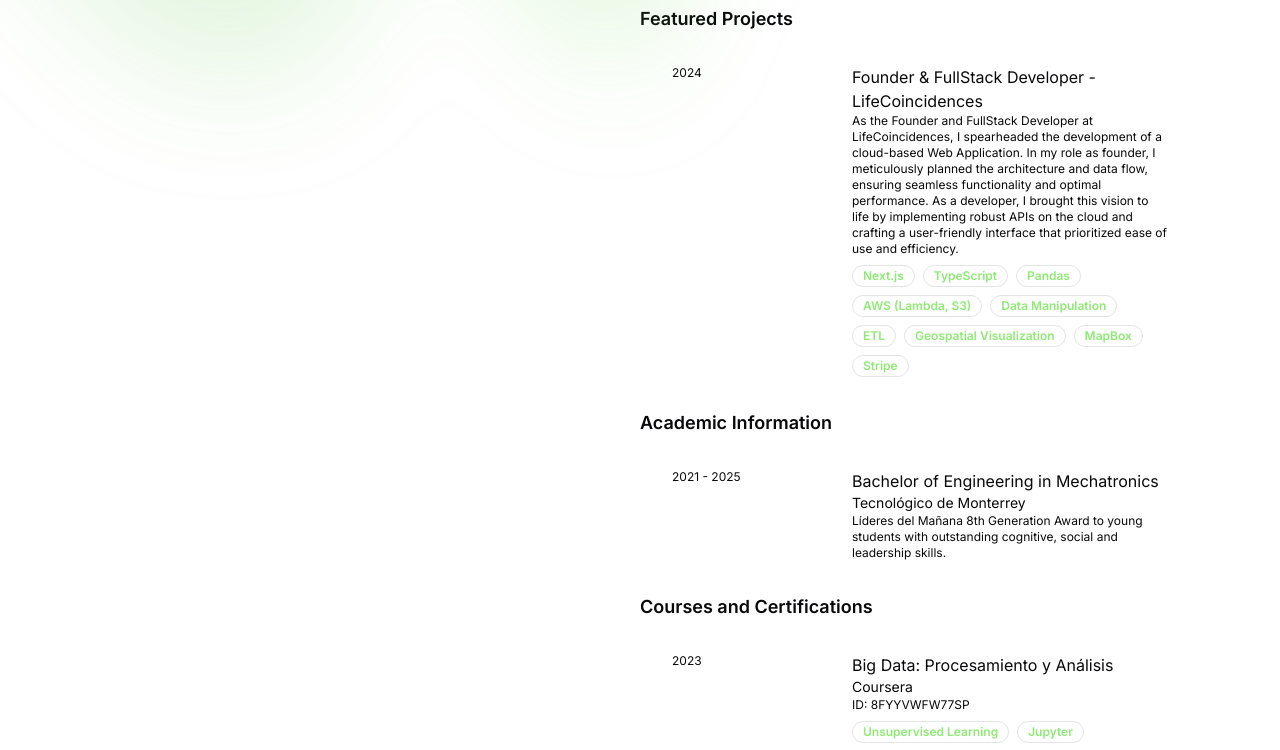
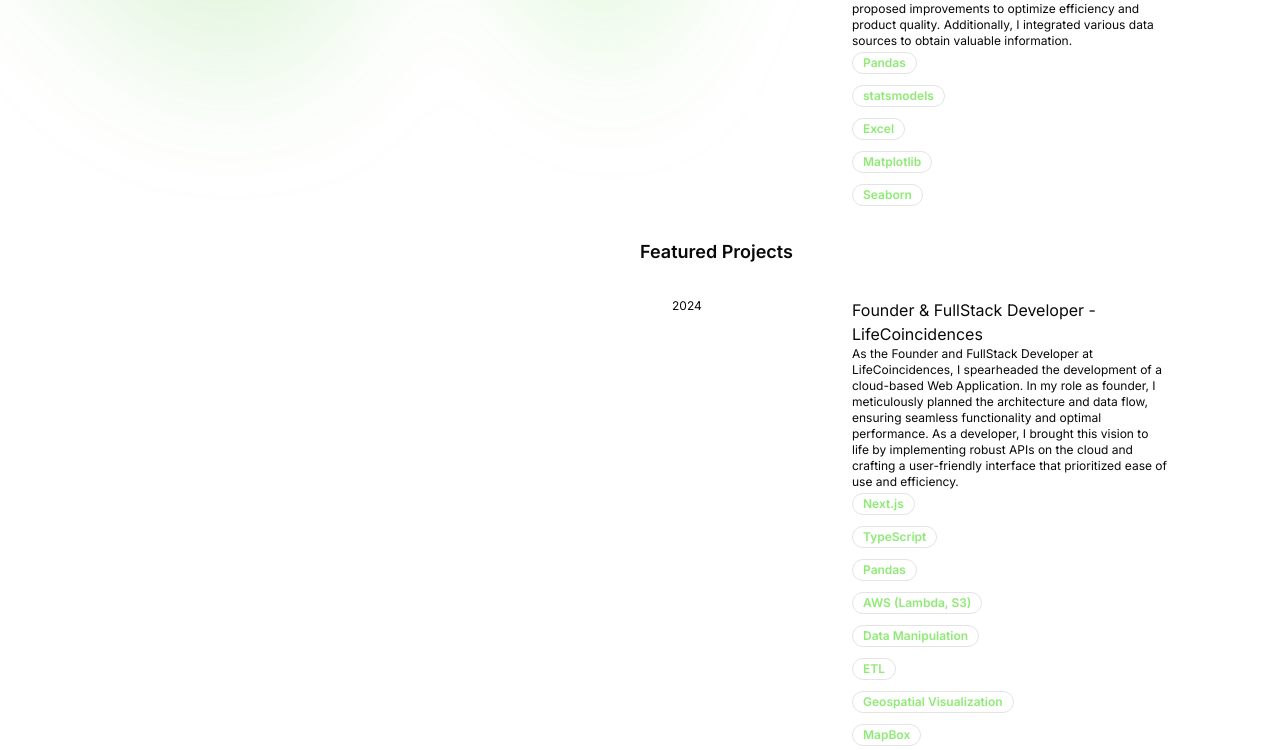
Before and after one commit to JAGS0816/next.js-customizable-portfolio, a Next.js app: page /resume in a window 1280 px wide. Shown: the part 659-1409 px from the top of the page. Built offline with nearby package versions, Linux system fonts and the light colour scheme.

Commit message:
Bugs fixed

```diff
--- a/next.config.mjs
+++ b/next.config.mjs
@@ -1,8 +1,5 @@
 /** @type {import('next').NextConfig} */
 const nextConfig = {
-    images:{
-        domains: ["media.licdn.com"]
-    }
 };
 
-export default nextConfig;
+export default nextConfig
--- a/src/app/globals.css
+++ b/src/app/globals.css
@@ -86,8 +86,8 @@ body::-webkit-scrollbar-thumb{
 }
 
 html {
-  cursor: url(https://cur.cursors-4u.net/games/gam-12/gam1113.cur), default !important;
+  cursor: url(https://cur.cursors-4u.net/games/gam-12/gam1113.cur);
 }
 * {
-  cursor: url(https://cur.cursors-4u.net/games/gam-12/gam1113.cur), pointer !important;
+  cursor: url(https://cur.cursors-4u.net/games/gam-12/gam1113.cur);
 }
--- a/src/app/layout.tsx
+++ b/src/app/layout.tsx
@@ -14,10 +14,10 @@ export const metadata: Metadata = {
 export default function RootLayout({
   children,
 }: Readonly<{
-  children: React.ReactNode;
+  children: React.ReactNode
 }>) {
   return (
-    <html lang="en" className=" cursor-[url(https://cur.cursors-4u.net/games/gam-12/gam1113.cur),_default,url(https://cur.cursors-4u.net/games/gam-12/gam1101.cur),_pointer] ">
+    <html lang="en" className="">
       <Providers>
         <body className={inter.className}>
           <Navbar/>
@@ -25,5 +25,5 @@ export default function RootLayout({
         </body>
       </Providers>
     </html>
-  );
+  )
 }
--- a/src/app/page.tsx
+++ b/src/app/page.tsx
@@ -38,11 +38,13 @@ export default function Home() {
           {
             personalInfo.socialNetworks
             .map((socialNet, index) => (
-              <Link href={socialNet[1] as string} target="_blank" key={index}>
-                <Button className=" z-0" variant={"outline"}>
-                  {socialNet[0]}
-                </Button>
-              </Link>
+              <div key={index}>
+                <Link href={socialNet[1] as string} target="_blank">
+                  <Button className=" z-0" variant={"outline"}>
+                    {socialNet[0]}
+                  </Button>
+                </Link>
+              </div>
             ))
           }
 
--- a/src/app/projects/page.tsx
+++ b/src/app/projects/page.tsx
@@ -27,7 +27,9 @@ const Page = () => {
                         {
                             projectsInfo.habilities
                             .map((item, key) => (
-                                <ToggleGroupItem key={key} value={item[0]}>{item[1]}</ToggleGroupItem>
+                                <div key={key}>
+                                    <ToggleGroupItem value={item[0]}>{item[1]}</ToggleGroupItem>
+                                </div>
                             ))
                         }
                     </ToggleGroup>
@@ -37,7 +39,9 @@ const Page = () => {
                         projectsInfo.projects
                         .filter((project) => (hability)?project.hability.includes(hability): true)
                         .map((project, key) => (
-                            <ProjectComponent project={project} key={key}/>
+                            <div key={key}>
+                                <ProjectComponent project={project}/>
+                            </div>
                         ))
                     }
                 </div>
--- a/src/app/resume/page.tsx
+++ b/src/app/resume/page.tsx
@@ -43,7 +43,11 @@ const CourseCard = (
                     {
                         position.skills
                         .map((item, index) => (
-                            <Badge key={index} className=" mr-2 hover:bg-green-500/10 text-[#3adb0d92]" variant={"outline"}>{item}</Badge>
+                            <div key={index}>
+                                <Badge  className=" mr-2 hover:bg-green-500/10 text-[#3adb0d92]" variant={"outline"}>
+                                    {item}
+                                </Badge>
+                            </div>
                         ))
                     }
                 </div>
@@ -91,11 +95,13 @@ const Page = () => {
                             {
                                 personalInfo.socialNetworks
                                 .map((socialNet, index) => (
-                                    <Link href={socialNet[1] as string} target="_blank" key={index}>
-                                        <Button className=" z-0" variant={"ghost"}>
-                                            {socialNet[0]}
-                                        </Button>
-                                    </Link>
+                                    <div key={index}>
+                                        <Link href={socialNet[1] as string} target="_blank" key={index}>
+                                            <Button className=" z-0" variant={"ghost"}>
+                                                {socialNet[0]}
+                                            </Button>
+                                        </Link>
+                                    </div>
                                 ))
                             }
 
@@ -125,7 +131,11 @@ const Page = () => {
                                         {
                                             position.technologies
                                             .map((item, index) => (
-                                                <Badge className=" mr-2 hover:bg-green-500/10 text-[#3adb0d92]" variant={"outline"} key={index}>{item}</Badge>
+                                                <div key={index}>
+                                                    <Badge className=" mr-2 hover:bg-green-500/10 text-[#3adb0d92]" variant={"outline"}>
+                                                        {item}
+                                                    </Badge>
+                                                </div>
                                             ))
                                         }
                                     </div>
@@ -154,7 +164,9 @@ const Page = () => {
                                         {
                                             position.technologies
                                             .map((item, index) => (
-                                                <Badge className=" mr-2 hover:bg-green-500/10 text-[#3adb0d92]" variant={"outline"} key={index}>{item}</Badge>
+                                                <div key={index}>
+                                                    <Badge className=" mr-2 hover:bg-green-500/10 text-[#3adb0d92]" variant={"outline"}>{item}</Badge>
+                                                </div>
                                             ))
                                         }
                                     </div>
--- a/src/components/ProjectComponent.tsx
+++ b/src/components/ProjectComponent.tsx
@@ -73,7 +73,8 @@ const ProjectComponent = (
                                         <Carousel className="w-full max-w-xl flex justify-center items-center">
                                             <CarouselContent>
                                                 {project.images.map((photo, index) => (
-                                                    <CarouselItem key={index}>
+                                                    <div key={index}>
+                                                        <CarouselItem >
                                                             <div className="flex justify-center items-center h-full">
                                                                 <Image
                                                                     height={1000}
@@ -84,6 +85,7 @@ const ProjectComponent = (
                                                                 />
                                                             </div>
                                                         </CarouselItem>
+                                                    </div>
                                                 ))}
                                             </CarouselContent>
                                             <CarouselPrevious />
@@ -137,4 +139,4 @@ const ProjectComponent = (
     )
 }
 
-export default ProjectComponent;
+export default ProjectComponent
--- a/src/config/PortfolioConfig.tsx
+++ b/src/config/PortfolioConfig.tsx
@@ -1,9 +1,9 @@
 import { GithubIcon, LinkedinIcon, Mail } from "lucide-react"
 
 export const personalInfo = {
-    socialNetworks: [[<GithubIcon/>, "https://github.com/JAGS0816"],
-                    [<LinkedinIcon/>, "https://www.linkedin.com/in/abrahamgs1608/"],
-                    [<Mail/>, "mailto:abraham.gs16@outlook.com"]],
+    socialNetworks: [[<GithubIcon key={1}/>, "https://github.com/JAGS0816"],
+                    [<LinkedinIcon key={2}/>, "https://www.linkedin.com/in/abrahamgs1608/"],
+                    [<Mail key={3}/>, "mailto:abraham.gs16@outlook.com"]],
     description: `Hello! I am an enthusiastic mechatronics engineer in my sixth semester of studies, passionate about the convergence of
                     mechanics, electronics, and programming. My journey and skills have allowed me to explore various areas, and currently,
                     I focus on the analysis, acquisition, and cleaning of data, where I have completed several projects. I also have experience
```
Lines whose indentation alone changed are shown as unchanged.
